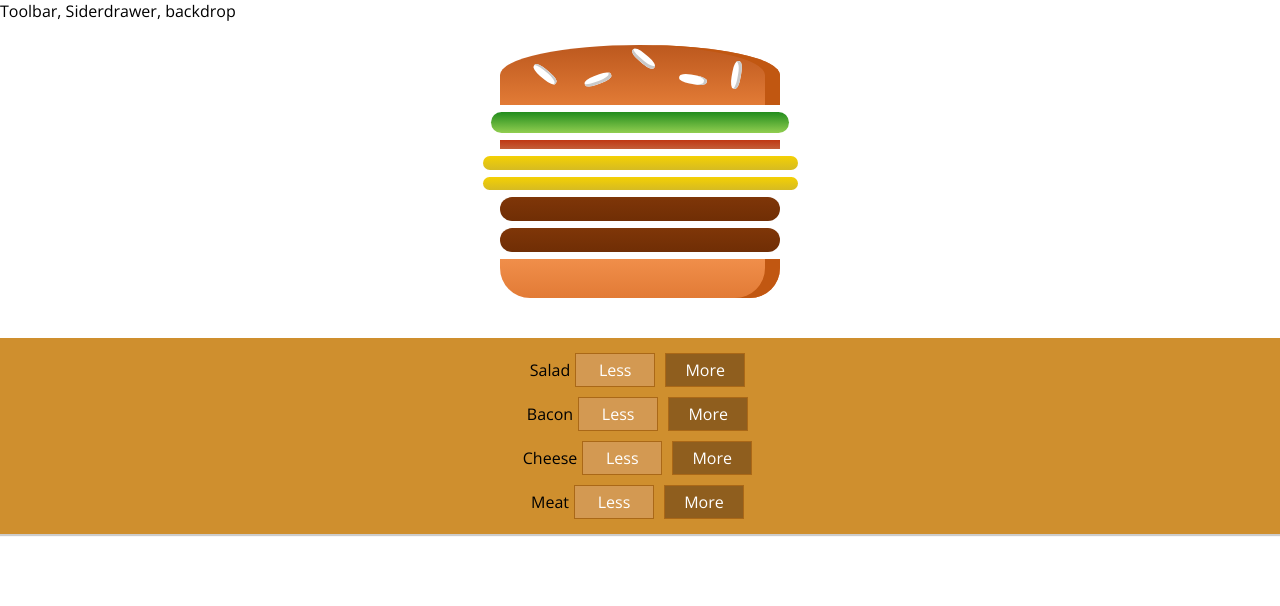
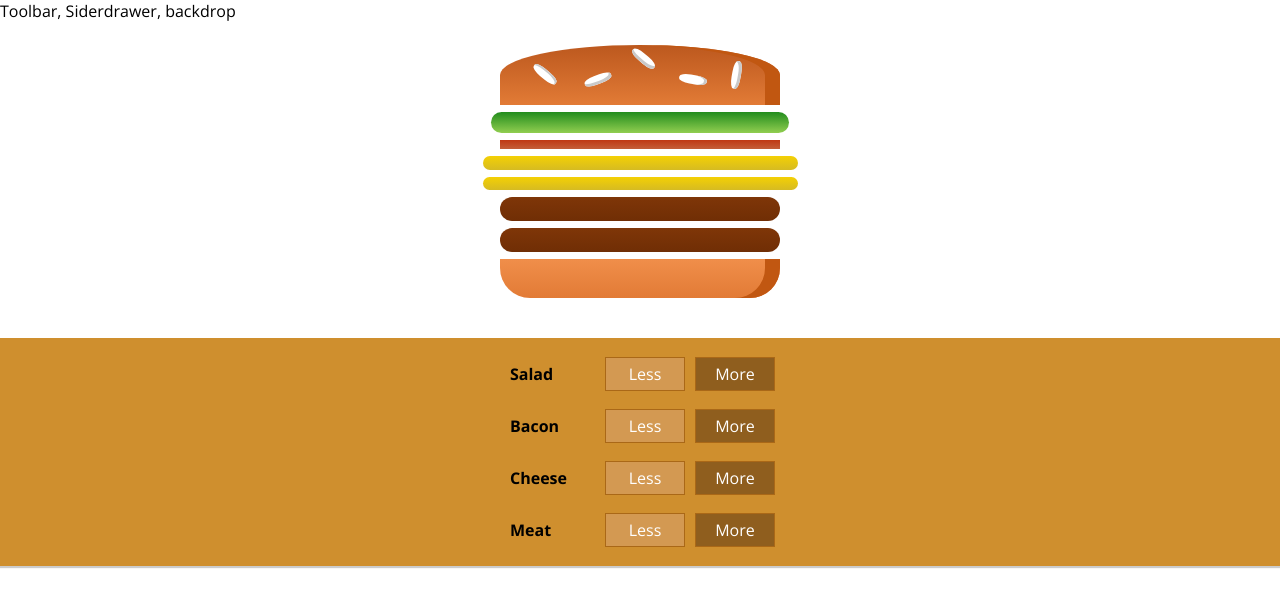
Before and after one commit to amassarwi/react-complete-guide, a React (Create React App) app: page / in a window 1280 px wide. Shown: the top 606 px of the page. Built offline with nearby package versions, Linux system fonts and the light colour scheme.

Commit message:
style label in build control

```diff
--- a/src/components/Burger/BuildControls/BuildControl/BuildControl.jsx
+++ b/src/components/Burger/BuildControls/BuildControl/BuildControl.jsx
@@ -4,7 +4,7 @@ import styles from './BuildControl.module.css';
 
 const buildControl = ({label, added, removed, disabled}) => (
   <div className={styles.BuildControl}>
-    <div>{label}</div>
+    <div className={styles.Label}>{label}</div>
     <button className={styles.Less} onClick={removed} disabled={disabled}>Less</button>
     <button className={styles.More} onClick={added}>More</button>
   </div>
```
